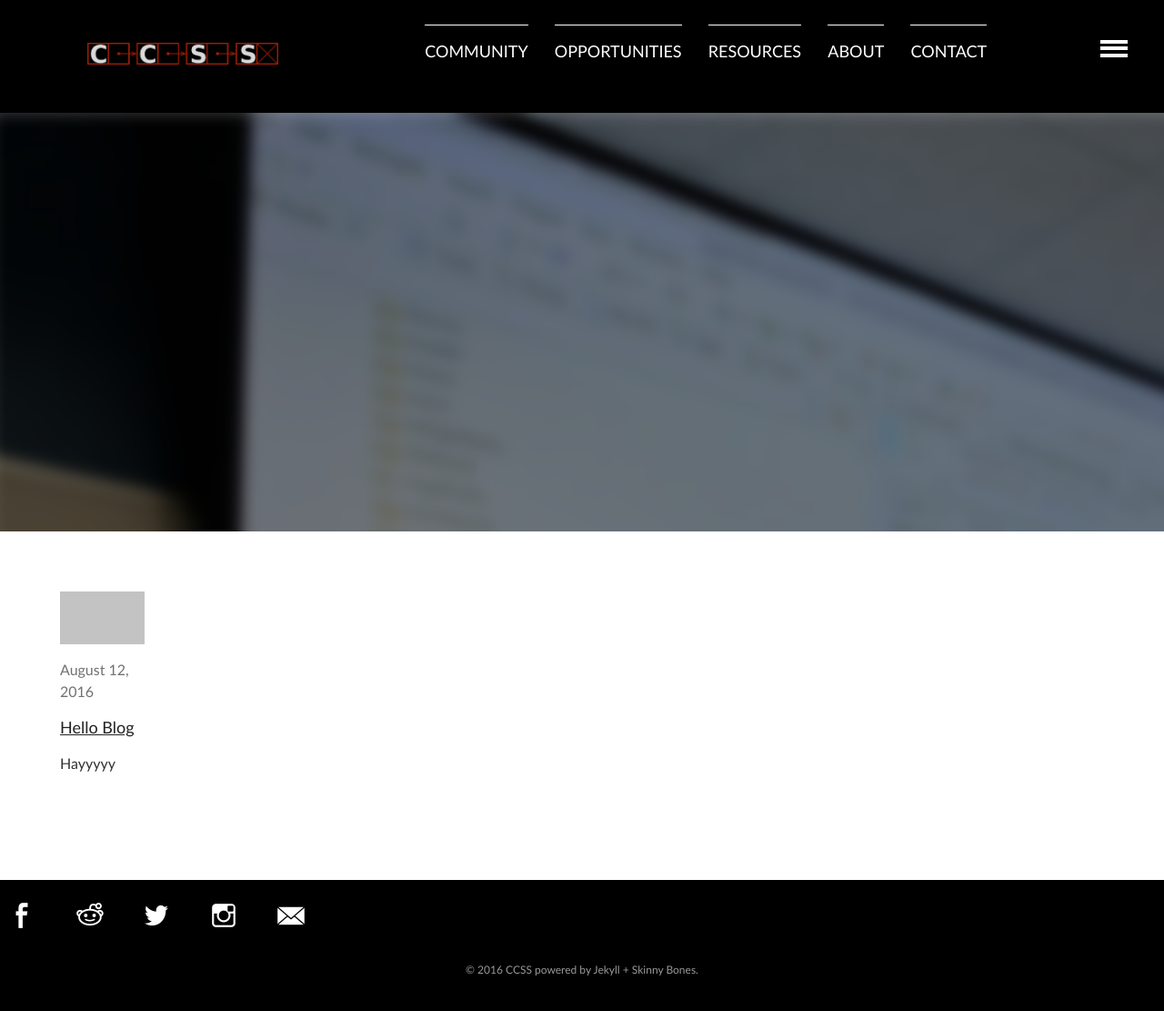
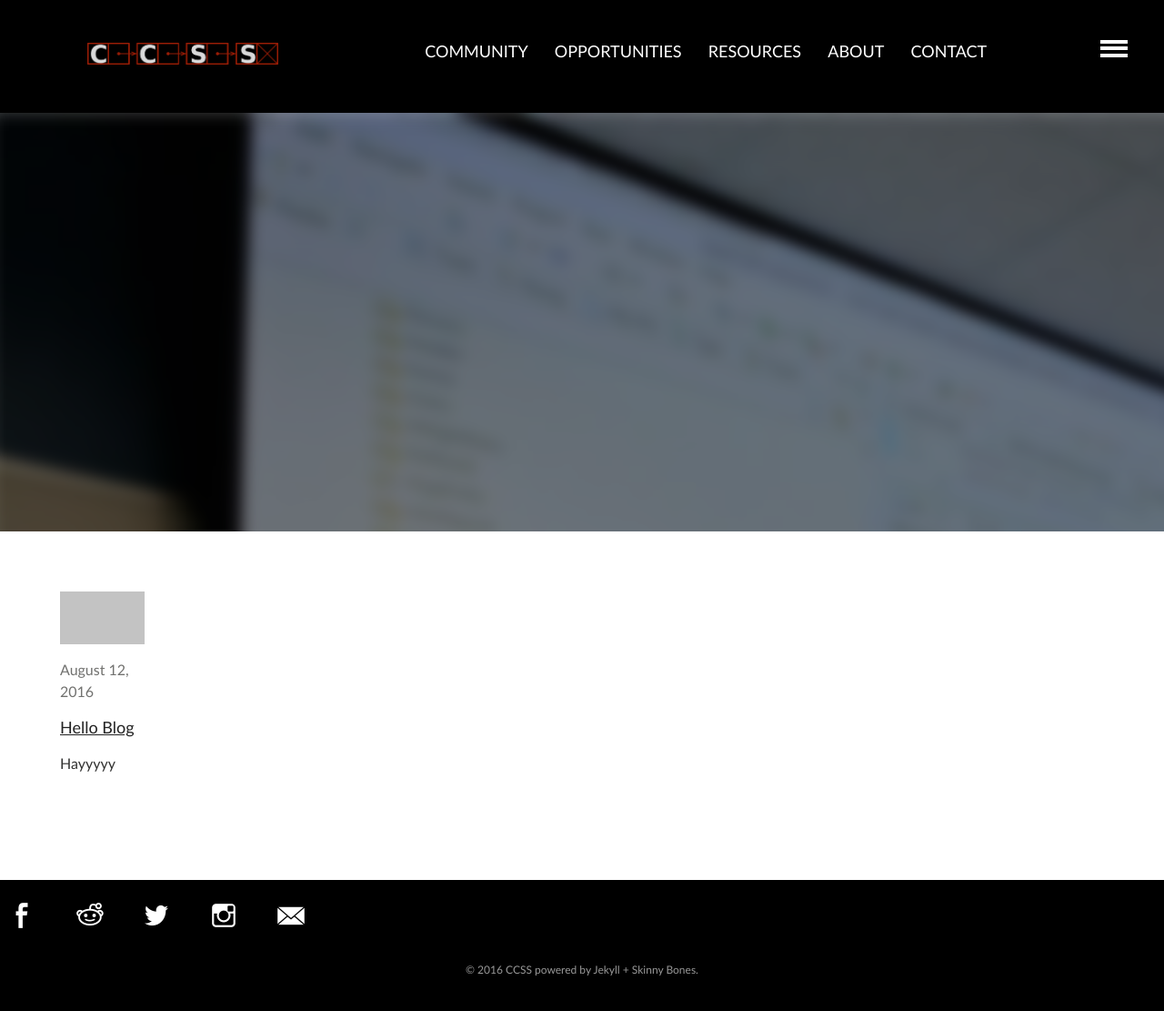
Before and after one commit to brittnylapierre/ccss_web, a Jekyll site: the page built from index.md, in a window 1280 px wide. Shown: the top 1111 px of the page at 91% size. Built offline with Jekyll 4.4.1, drawn with Linux system fonts in a browser that asks for light colours.

Commit message:
Updated _layout.scss

```diff
--- a/_sass/_layout.scss
+++ b/_sass/_layout.scss
@@ -115,14 +115,9 @@
 			text-transform: uppercase;
             margin-bottom: (.25 * $masthead-height);
 		}
-        a:after {
-        	content: '';
-        	width: 100%;
-        	position: absolute;
-        	left: 0;
-        	bottom: 1px;
-        	border-bottom: 1px solid white;
-        }
+        a:hover {
+			text-decoration: underline;
+		}
 	}
 }
 
```
